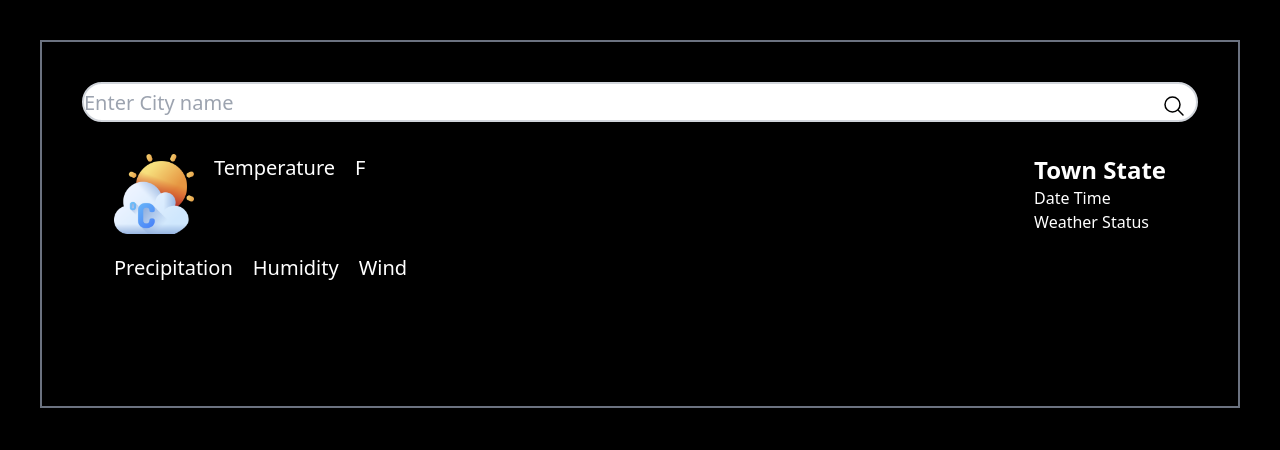
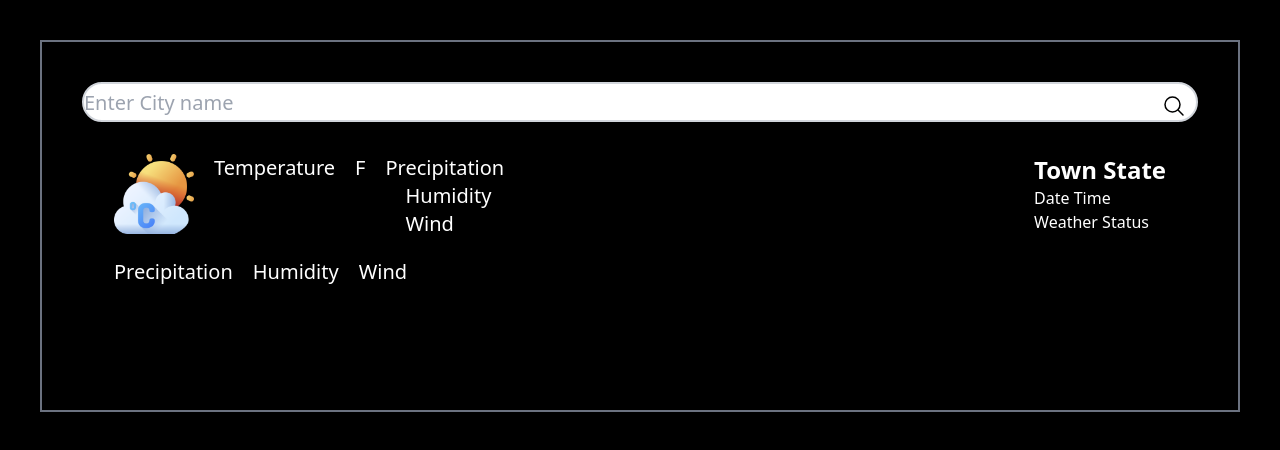
Before and after one commit to Ebalin1411/weather_tailwind, a plain HTML site: page index.html in a window 1280 px wide. Drawn offline with nearby package versions, Linux system fonts and the light colour scheme; some packages are replaced by stand-ins of ours.

Commit message:
feat:changed

```diff
--- a/index.html
+++ b/index.html
@@ -26,11 +26,17 @@
                                 <div class="w-20 h-20"><img src="./images/weather.png"> </div>
                                 <span id="temp" class="">Temperature</span>
                                 <div>F</div>
+                                <div class="flex flex-col space-x-5 text-xl ">
+                                    <span>Precipitation</span>
+                                    <span id="humid">Humidity</span>
+                                    <span id="wind">Wind</span>
+                                </div>
+
                             </div>
                             <div class="flex space-x-5 text-xl ">
                                 <span>Precipitation</span>
-                                <span id="humid">Humidity</span>
-                                <span id="wind">Wind</span>
+                                <span id="">Humidity</span>
+                                <span id="">Wind</span>
                             </div>
                         </div>
                         <div class="flex space-x-5 text-xl ">
--- a/script.js
+++ b/script.js
@@ -131,6 +131,7 @@ let weather_app={
                     document.getElementById('weather_status').innerHTML=data.weather[0].main;
                     document.getElementById('wind').innerHTML=data.wind.speed;
                     document.getElementById('humid').innerHTML = data.main.humidity;
+
                     document.getElementById('temp').innerHTML =data.main.temp;
 
 
```
